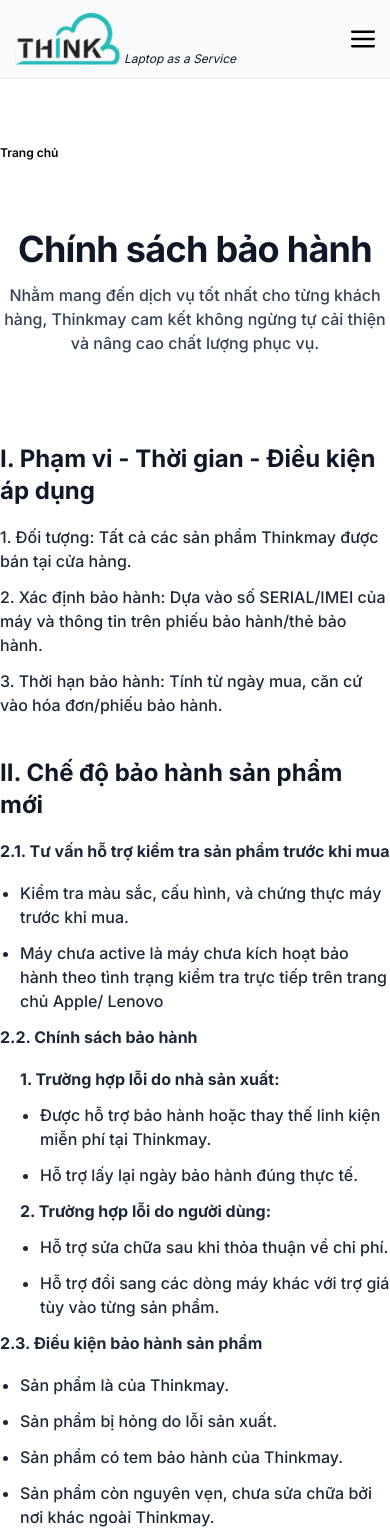
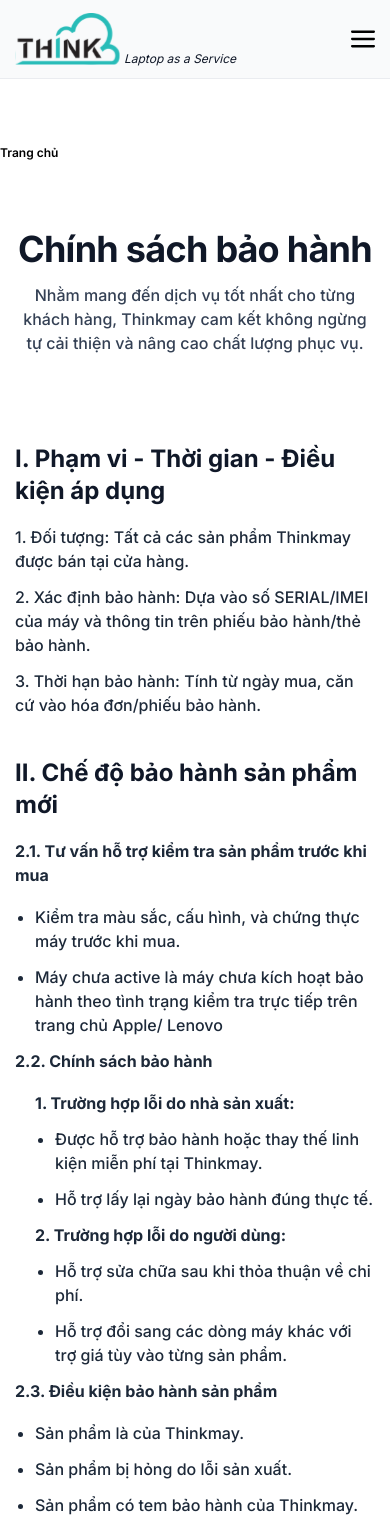
Before and after one commit to thinkonmay/lass-landing-page, a Next.js app: page /warranty-policy in a window 390 px wide. Shown: the top 1530 px of the page. Built offline with nearby package versions, Linux system fonts and the light colour scheme.

Commit message:
responsive warranty-policy

```diff
--- a/src/app/warranty-policy/warranty-policy.scss
+++ b/src/app/warranty-policy/warranty-policy.scss
@@ -79,3 +79,89 @@
 		}
 	}
 }
+
+
+@media (1px < width < 768px) {
+	.warrantyPolicy{
+		padding: 0 var(--gutter-mobile);
+		margin-bottom: 12rem;
+		.title{
+			margin: 0 auto;
+
+			margin-bottom: 8.8rem;
+			h2{
+				font-size: var(--font-display-xs);
+				font-weight: 700;
+				line-height: 32px;
+				letter-spacing: 0em;
+				text-align: center;
+
+				color: var(--Neutral-900);
+				margin-bottom: 1.2rem;
+			}
+			p{
+				//styleName: Text md/Medium;
+				font-size: var(--font-size-md);
+				font-weight: 500;
+				line-height: 24px;
+				letter-spacing: 0em;
+				text-align: center;
+
+
+			}
+		}
+		.wrapperPolicys{
+			display: flex;
+			flex-direction: column;
+			gap: 4rem;
+		}
+		.content{
+			.secondTitle{
+				font-size: var(--font-size-md);
+				//styleName: Text md/Bold;
+				font-weight: 700;
+				line-height: 24px;
+				color: var(--Neutral-800);
+
+			}
+			.thirdTitle{
+				font-size: var(--font-size-md);
+				//styleName: Text md/Bold;
+				font-weight: 700;
+				line-height: 24px;
+				color: var(--Neutral-800);
+				margin-bottom: 1.2rem;
+
+			}
+			h3{
+				//styleName: Display xs/Bold;
+				font-size: var(--font-display-xs);
+				color: var(--Neutral-900);
+				font-weight: 700;
+				line-height: 32px;
+				margin-bottom: 1.8rem;
+
+			}
+
+			ul{
+				display: flex;
+				flex-direction: column;
+				gap: 12px;
+
+				li{
+					//styleName: Text md/Medium;
+					font-size: var(--font-size-md);
+					color: var(--Neutral-800);
+					font-weight: 500;
+					line-height: 24px;
+				}
+
+				.listTypeDot{
+					list-style-type: disc;
+					padding-left: 2rem;
+				}
+
+			}
+		}
+	}
+}
```
